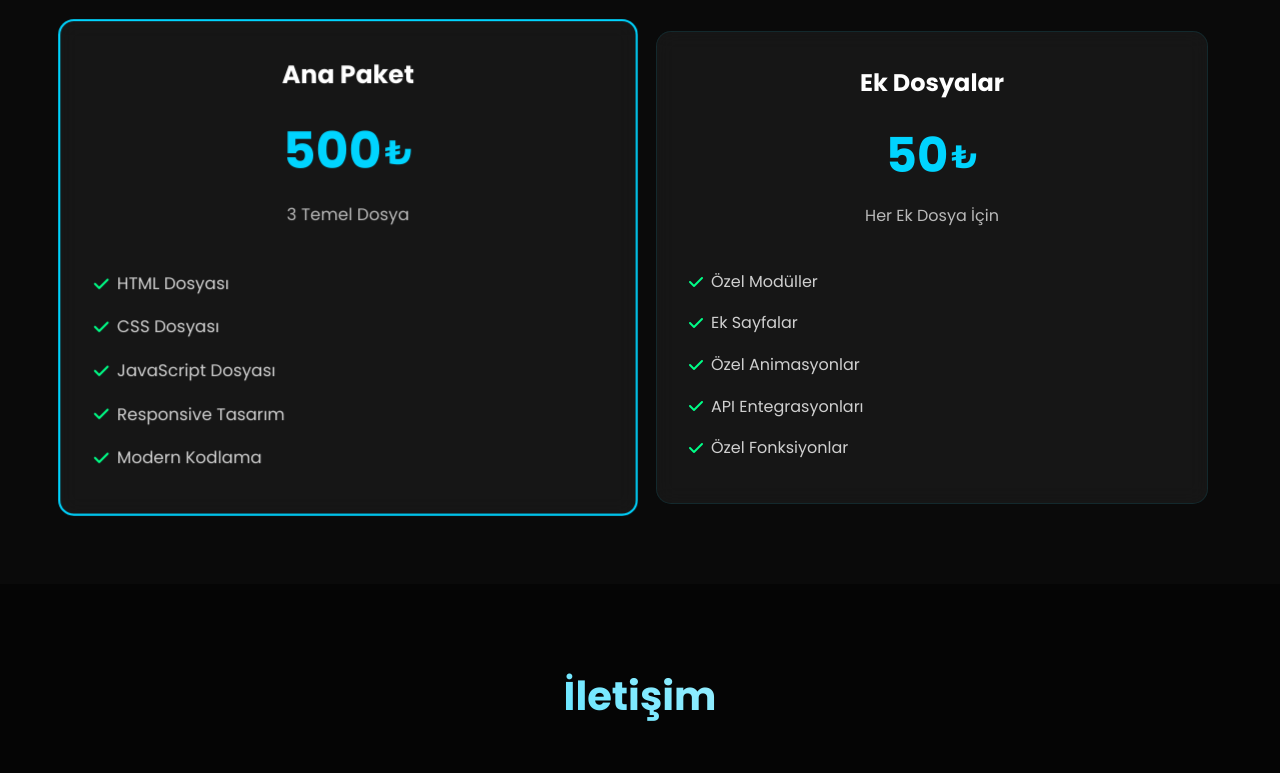
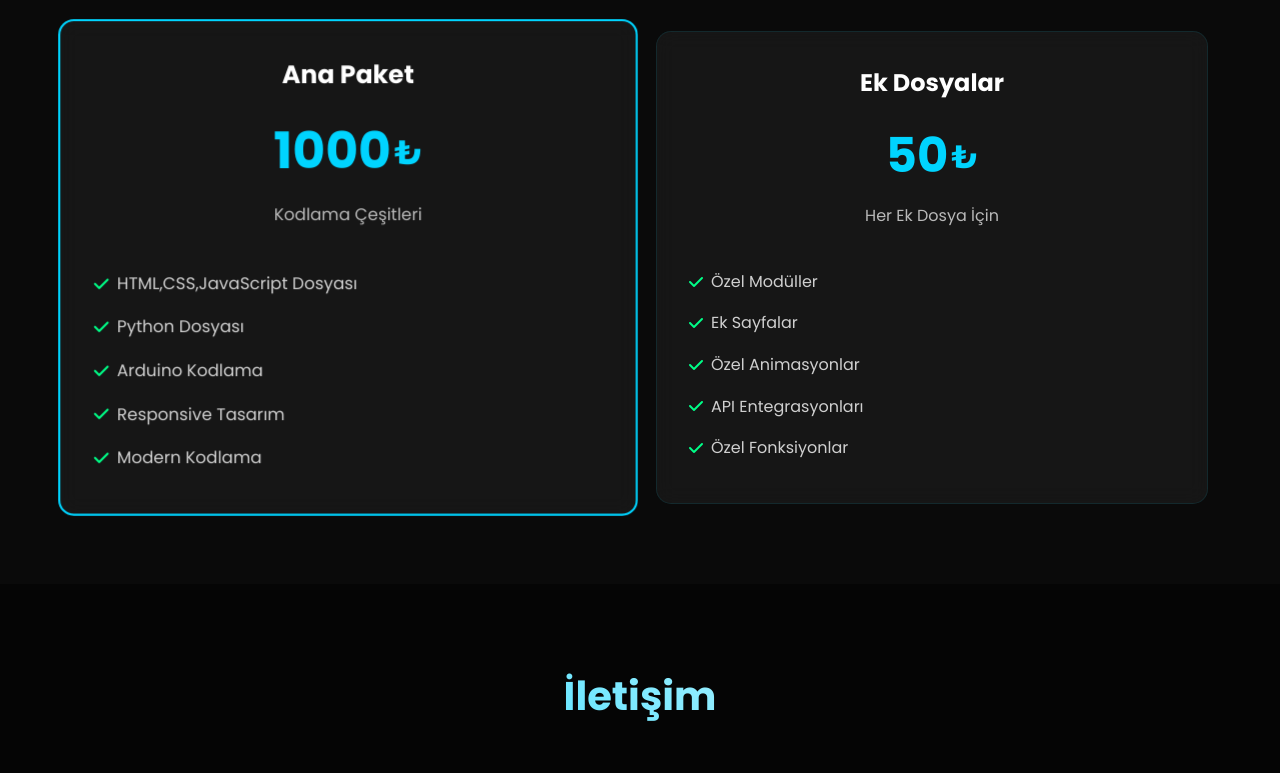
Before and after one commit to Kartal00/kod, a plain HTML site: page index.html in a window 1280 px wide. Shown: the part 1619-2392 px from the top of the page. Drawn offline with Linux system fonts and the light colour scheme.

Commit message:
Update index.html

```diff
--- a/index.html
+++ b/index.html
@@ -113,15 +113,15 @@
                     <div class="pricing-header">
                         <h3>Ana Paket</h3>
                         <div class="price">
-                            <span class="currency" id="main-price">500</span>
+                            <span class="currency" id="main-price">1000</span>
                             <span class="currency-symbol" id="main-currency">₺</span>
                         </div>
-                        <p>3 Temel Dosya</p>
+                        <p>Kodlama Çeşitleri</p>
                     </div>
                     <ul class="features">
-                        <li><i class="fas fa-check"></i> HTML Dosyası</li>
-                        <li><i class="fas fa-check"></i> CSS Dosyası</li>
-                        <li><i class="fas fa-check"></i> JavaScript Dosyası</li>
+                        <li><i class="fas fa-check"></i> HTML,CSS,JavaScript Dosyası</li>
+                        <li><i class="fas fa-check"></i> Python Dosyası</li>
+                        <li><i class="fas fa-check"></i> Arduino Kodlama</li>
                         <li><i class="fas fa-check"></i> Responsive Tasarım</li>
                         <li><i class="fas fa-check"></i> Modern Kodlama</li>
                     </ul>
```
